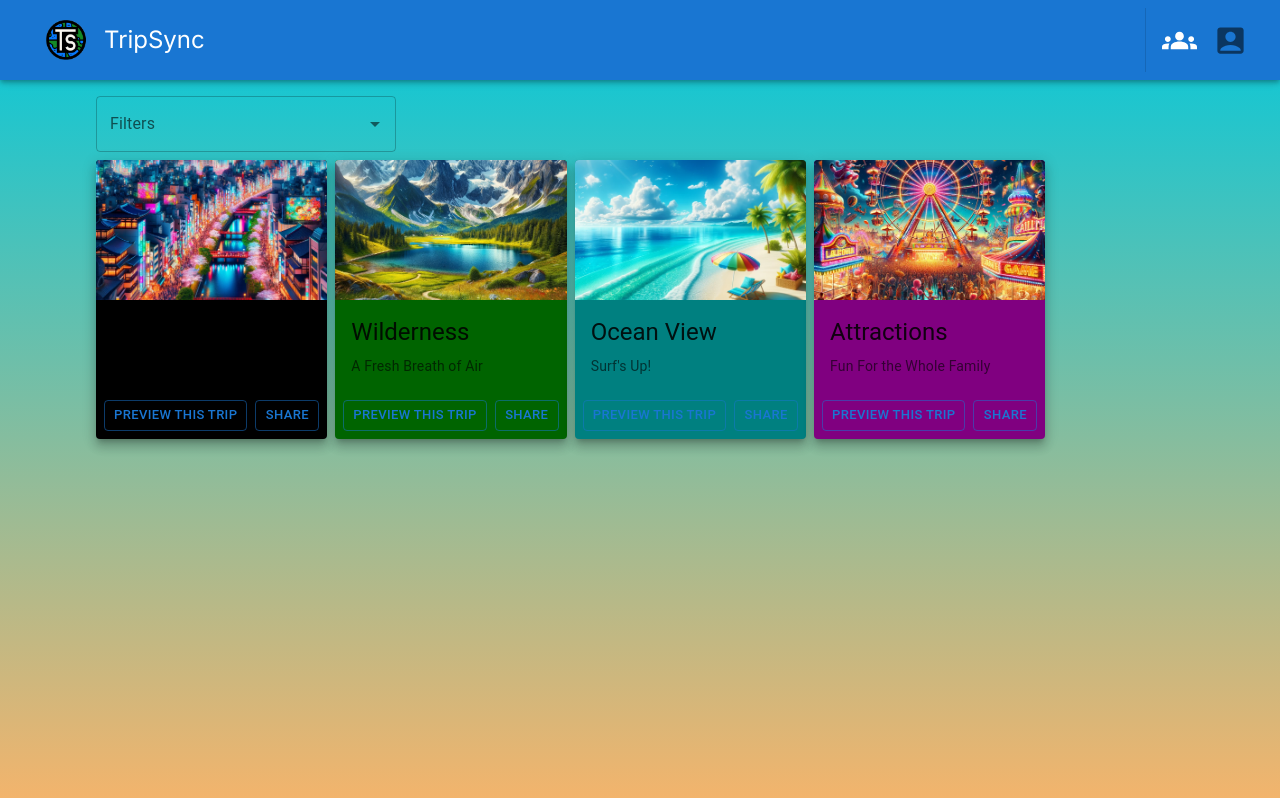
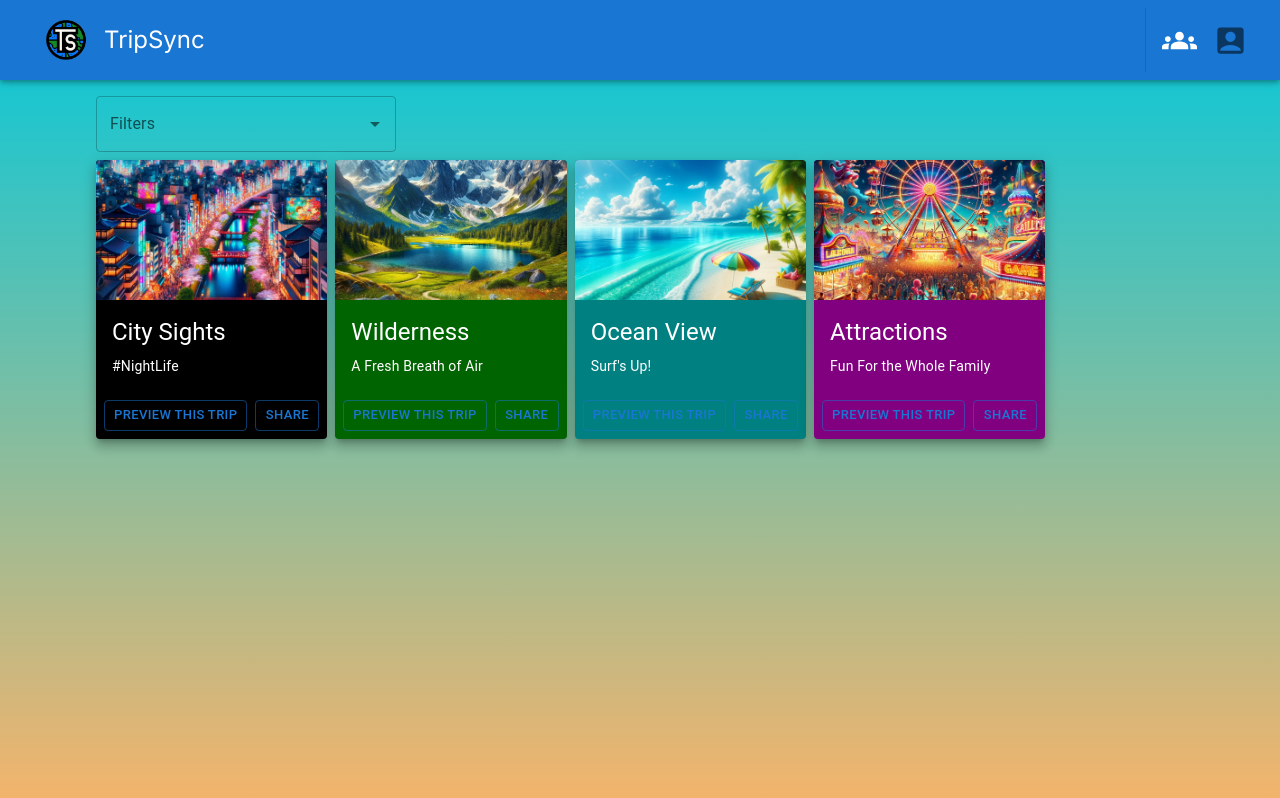
Before and after one commit to TripSync-App/frontend-webapp, a Next.js app: page / in a window 1280 px wide. Built offline with nearby package versions, Linux system fonts and the light colour scheme; a web font is replaced by a local one; what tailwindcss-animated would draw is missing.

Commit message:
light theme/discussion changes

```diff
--- a/src/app/components/Dashboard.js
+++ /dev/null
@@ -1,4 +0,0 @@
-
-export default function Dashboard({componentList}){
-
-}
--- a/src/app/components/Thumbnail.js
+++ b/src/app/components/Thumbnail.js
@@ -22,7 +22,7 @@ export default function Thumbnail ({title, image, description, styling, onClick}
                 <Typography gutterBottom variant="h5" component="div">
                 {title}
                 </Typography>
-                <Typography variant="body2" color="text.secondary">
+                <Typography variant="body2" color='palette.text.secondary'>
                 {description}
                 </Typography>
             </CardContent>
--- a/src/app/globals.css
+++ b/src/app/globals.css
@@ -2,17 +2,20 @@
 @tailwind components;
 @tailwind utilities;
 
-:root {
-  --foreground-rgb: 0, 0, 0;
-  --background-start-rgb: 0, 200, 220;
-  --background-end-rgb: 243, 180, 108;
-}
 
 @media (prefers-color-scheme: dark) {
   :root {
     --foreground-rgb: 255, 255, 255;
     --background-start-rgb: 0, 0, 0;
     --background-end-rgb: 0, 20, 100;
+  }
+}
+
+@media (prefers-color-scheme: light) {
+  :root {
+    --foreground-rgb: 255, 255, 255;
+    --background-start-rgb: 0, 200, 220;
+    --background-end-rgb: 243, 180, 108;
   }
 }
 
--- a/src/app/page.js
+++ b/src/app/page.js
@@ -52,28 +52,28 @@ export default function Home() {
       title: "City Sights",
       image: nightSample,
       description: "#NightLife",
-      styling: { bgcolor: "black" },
+      styling: { bgcolor: "black", color: 'inherit' },
       tags: []
     },
     {
       title: "Wilderness",
       image: adventureSample,
       description: "A Fresh Breath of Air",
-      styling: { bgcolor: "darkgreen" },
+      styling: { bgcolor: "darkgreen", color: 'inherit'  },
       tags: []
     },
     {
       title: "Ocean View",
       image: beachSample,
       description: "Surf's Up!",
-      styling: { bgcolor: "teal" },
+      styling: { bgcolor: "teal", color: 'inherit'  },
       tags: []
     },
     {
       title: "Attractions",
       image: festvalSample,
       description: "Fun For the Whole Family",
-      styling: { bgcolor: "purple" },
+      styling: { bgcolor: "purple", color: 'inherit'  },
       tags: []
     },
   ];
```
Also changed, not shown: src/app/discussions/[code]/page.js (added).
